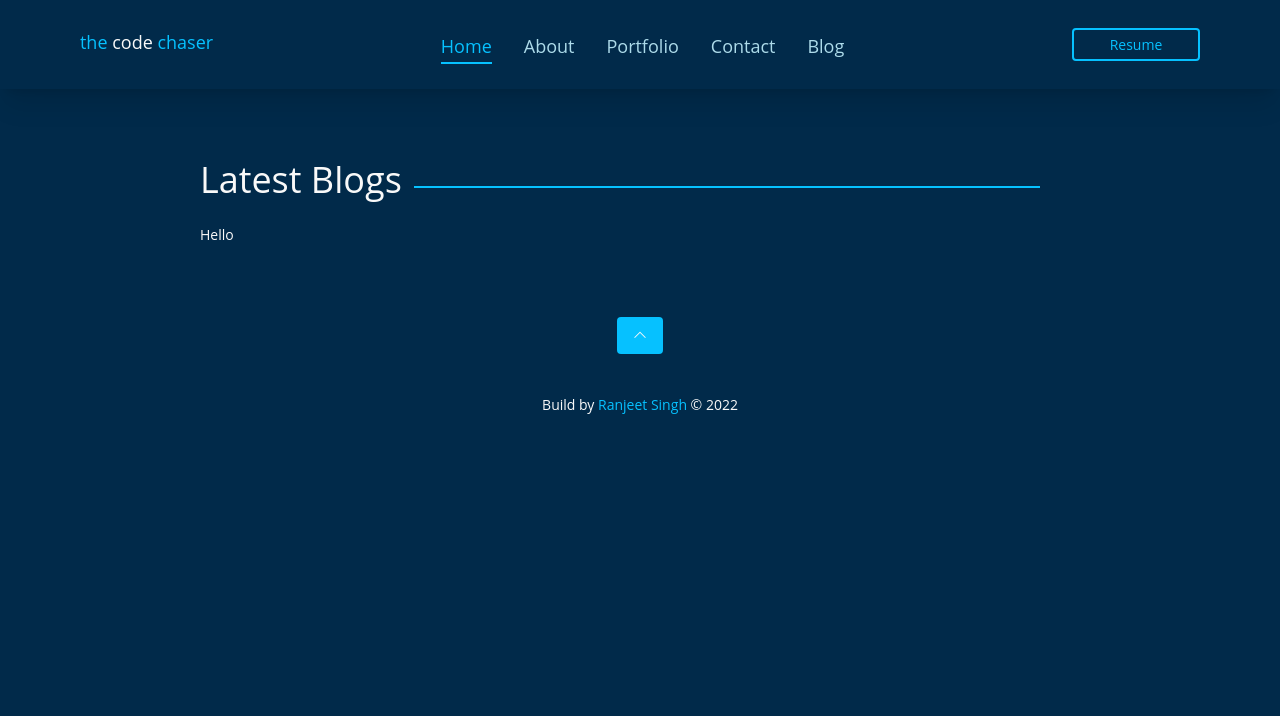
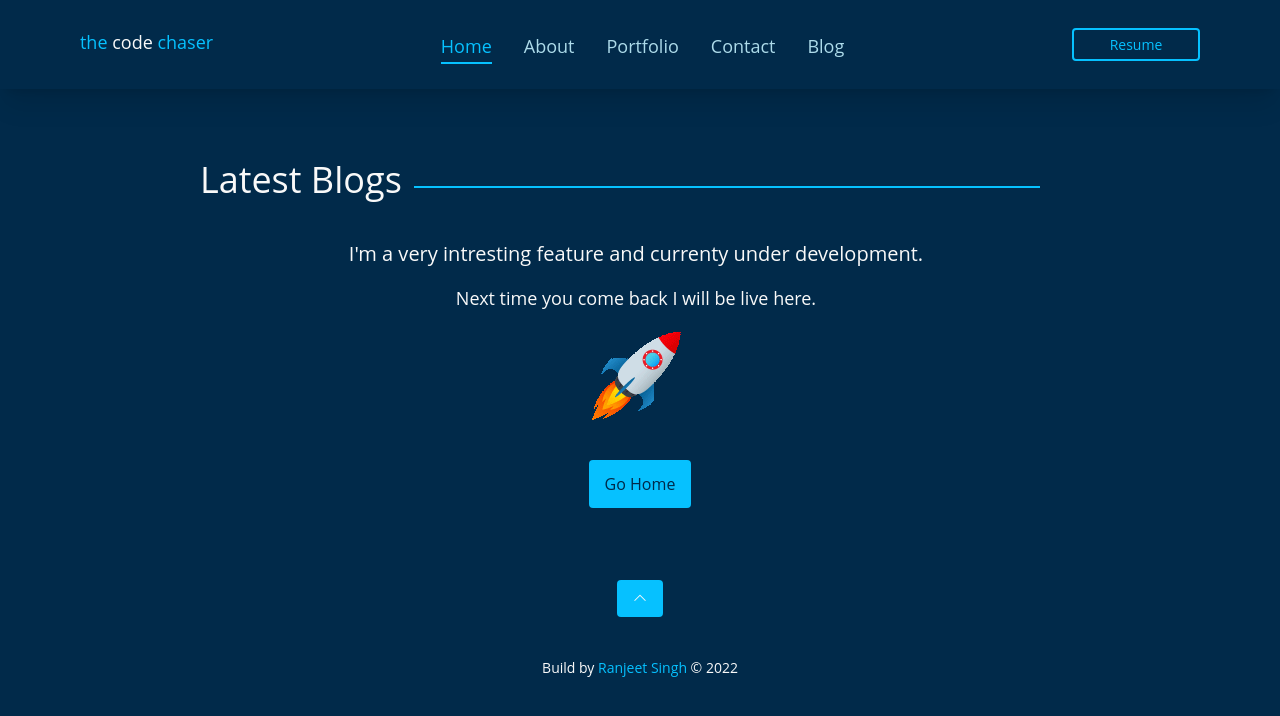
Before and after one commit to thecodechaser/portfolio-frontend, a React (Create React App) app: page /blogs in a window 1280 px wide. Shown: the top 716 px of the page. Built offline with nearby package versions, Linux system fonts and the light colour scheme.

Commit message:
Apply styles

```diff
--- a/src/components/Blog/Blog.js
+++ b/src/components/Blog/Blog.js
@@ -1,8 +1,22 @@
 import { Link } from 'react-router-dom';
+import rocketGif from '../../assets/rocket.gif'
 
 const Blog = () => {
   return (
-    <p>Hello</p>
+    <section className="flex flex-col items-center mt-10 md:mr-52">
+    <p className="text-xl ml-4 md:ml-0">I'm a very intresting feature and currenty under development.</p>
+    <p className="text-lg ml-4 mt-4 md:ml-0">Next time you come back I will be live here.</p>
+    <img src={rocketGif} alt="rocket-gif" />
+    <Link to="/">
+      <button
+        type="submit"
+        className="bg-secondaryColor mt-5 ml-2 rounded px-4 py-3 text-base
+      text-primaryColor"
+      >
+        Go Home
+      </button>
+    </Link>
+  </section>
   )
 }
 
```
Also changed, not shown: src/assets/rocket.gif (added).
